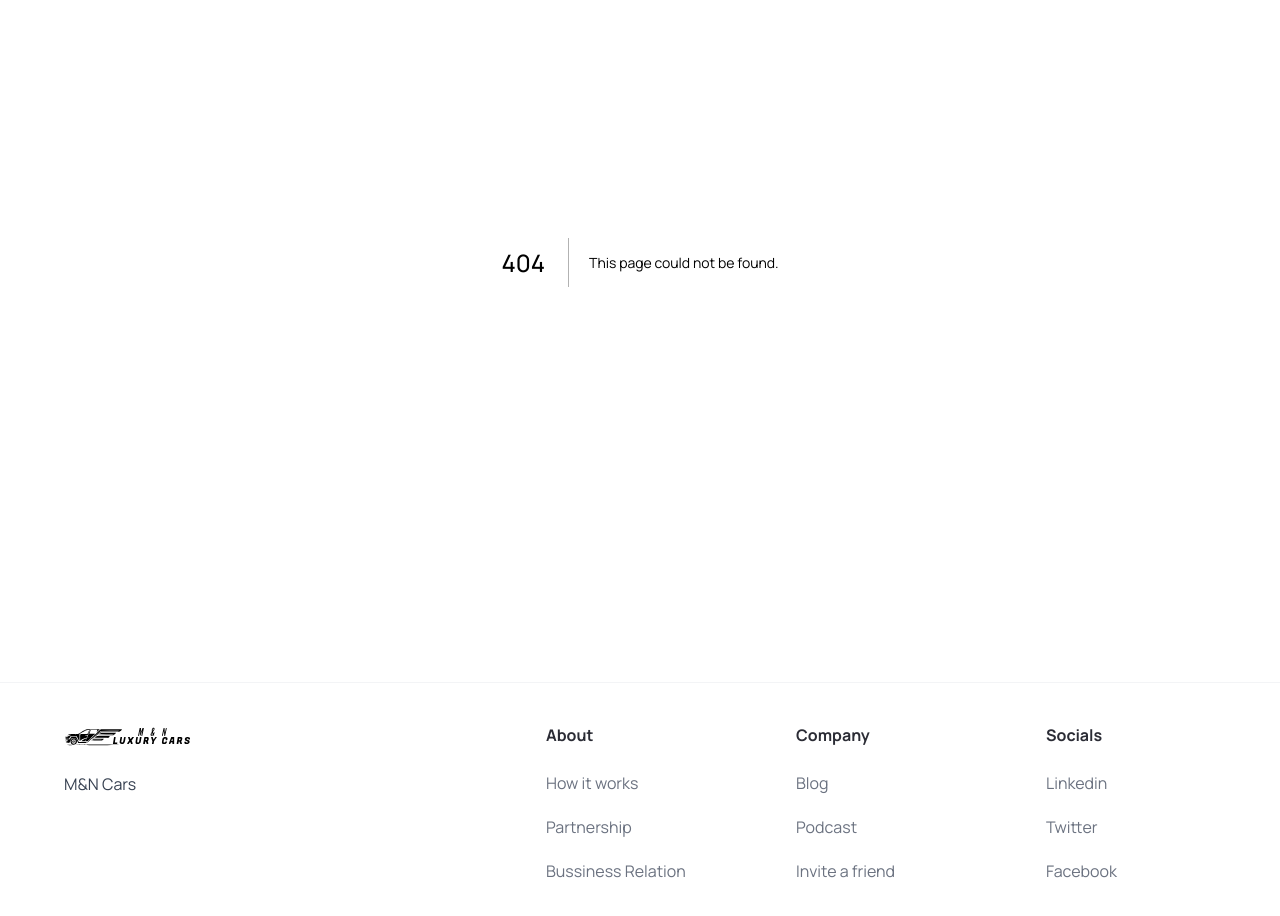
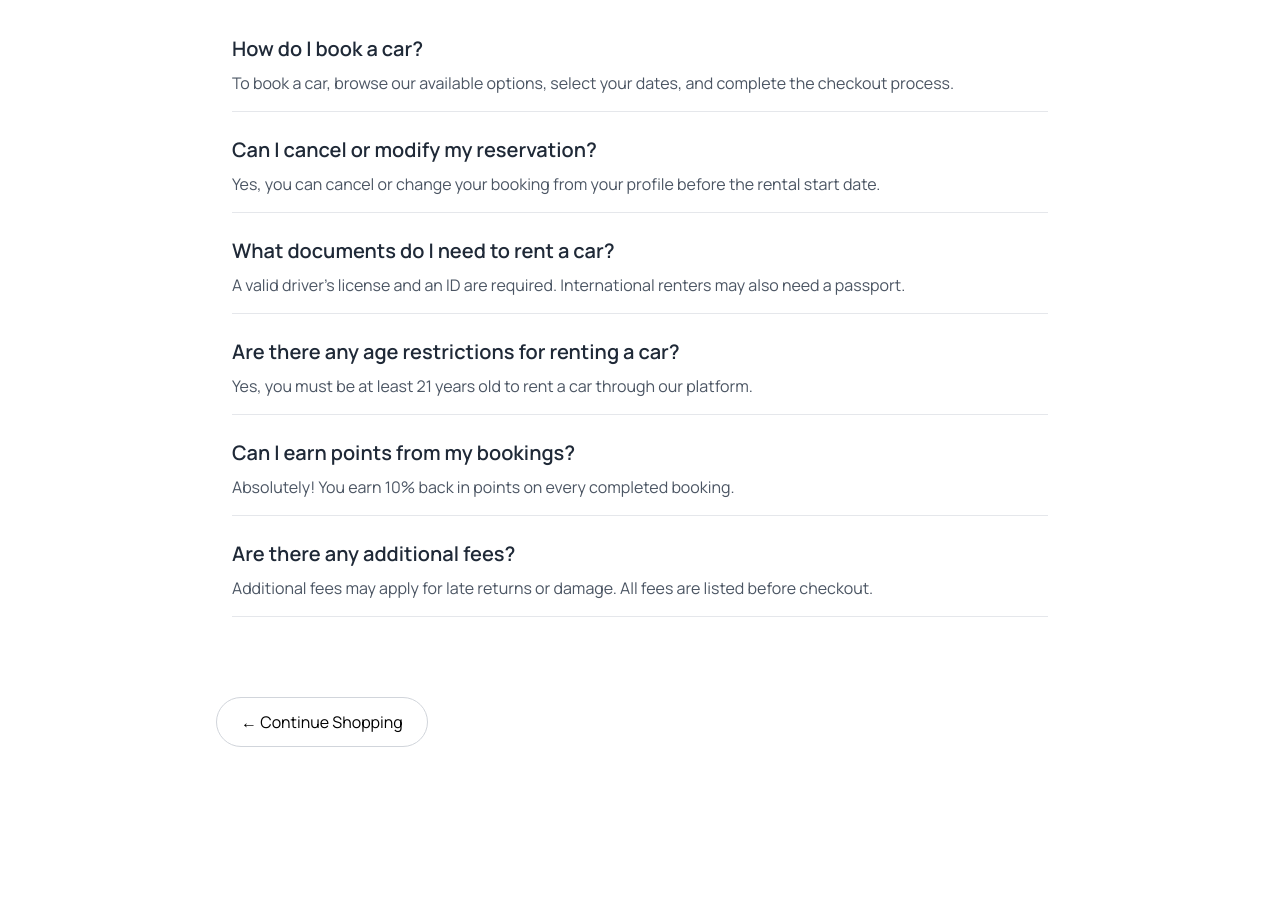
Before and after one commit to NatanelMordov/Cars_rent, a Next.js app: page /FAQ in a window 1280 px wide. Before the commit this address had no page. Shown: the part 200-1116 px from the top of the page. After the commit the page ends 987 px from the top, so only its background shows below. Built offline with nearby package versions, Linux system fonts and the light colour scheme.

Commit message:
Final touch - part 1
Final touch - part 1

```diff
--- a/components/Navbar.tsx
+++ b/components/Navbar.tsx
@@ -52,6 +52,20 @@ const Navbar = () => {
                 />
               </button>
             </Link>
+            <button className="p-2 border border-gray-300 rounded-full hover:bg-gray-100 transition"
+               onClick={() => {
+                  sessionStorage.clear();
+                  window.location.href = "/";
+                }}>
+                <Image
+                  src="/logout.svg"
+                  alt="Logout"
+                  width={24}
+                  height={24}
+                  className="object-contain"
+                />
+
+              </button>
           </div>
         ) : (
            <Link
--- a/constants/index.ts
+++ b/constants/index.ts
@@ -74,25 +74,23 @@ export const manufacturers = [
     {
       title: "About",
       links: [
-        { title: "How it works", url: "https://github.com/NatanelMordov/MN_Cars" },
-        { title: "Partnership", url: "https://natanelmordovsite.netlify.app/" },
-        { title: "Bussiness Relation", url: "https://natanelmordovsite.netlify.app/" },
+        { title: "How it works", url: "https://github.com/NatanelMordov/Cars_rent" }
       ],
     },
-      {
-        title: "Company",
+       {
+        title: "Help",
         links: [
-          { title: "Blog", url: "/" },
-          { title: "Podcast", url: "/" },
-          { title: "Invite a friend", url: "/" },
+          { title: "Q & A", url: "./FAQ" }
         ],
       },
     {
-      title: "Socials",
+      title: "Created By",
       links: [
-        { title: "Linkedin", url: "https://www.linkedin.com/in/natanel-mordov-171a081b5/" },
-        { title: "Twitter", url: "/" },
-        { title: "Facebook", url: "/" },
+        { title: "Lina Nijem", url: "https://www.linkedin.com/in/lina-nijem-615855156/" },
+        { title: "Roger Hino", url: "https://www.linkedin.com/in/roger-hino-932418216/" },
+        { title: "Lior Zemah", url: "https://www.linkedin.com/in/lior-zemah/" },
+        { title: "Maytal Mordov", url: "https://www.linkedin.com/in/maytal-mordov-15187b28b/" },
+        { title: "Natanel Mordov", url: "https://www.linkedin.com/in/natanel-mordov-171a081b5/" }
       ],
     },
   ];
--- /dev/null
+++ b/pages/FAQ.tsx
@@ -0,0 +1,70 @@
+"use client";
+import Link from "next/link";
+import Image from "next/image";
+import "../app/globals.css";
+
+const faqs = [
+  {
+    question: "How do I book a car?",
+    answer: "To book a car, browse our available options, select your dates, and complete the checkout process.",
+  },
+  {
+    question: "Can I cancel or modify my reservation?",
+    answer: "Yes, you can cancel or change your booking from your profile before the rental start date.",
+  },
+  {
+    question: "What documents do I need to rent a car?",
+    answer: "A valid driver’s license and an ID are required. International renters may also need a passport.",
+  },
+  {
+    question: "Are there any age restrictions for renting a car?",
+    answer: "Yes, you must be at least 21 years old to rent a car through our platform.",
+  },
+  {
+    question: "Can I earn points from my bookings?",
+    answer: "Absolutely! You earn 10% back in points on every completed booking.",
+  },
+    {
+    question: "Are there any additional fees?",
+    answer: "Additional fees may apply for late returns or damage. All fees are listed before checkout.",
+  },
+];
+
+
+export default function FAQPage() {
+
+  return (
+    <div className="min-h-screen bg-white text-black font-sans">
+      {/* Header */}
+      <header className="flex items-center justify-start p-6 shadow-md">
+        <Link href="/" className="hover:scale-105 transition">
+          <Image src="/logo (1).svg" alt="Logo" width={160} height={40} />
+        </Link>
+      </header>
+
+      {/* Main Content */}
+      <main className="max-w-4xl mx-auto px-6 py-10">
+        <h1 className="text-3xl font-bold border-b pb-4 mb-6">Frequently Asked Questions</h1>
+                <div className="max-w-4xl mx-auto px-4 py-10">
+      <div className="space-y-6">
+        {faqs.map((faq, index) => (
+          <div key={index} className="border-b pb-4">
+            <h3 className="text-xl font-semibold text-gray-800">{faq.question}</h3>
+            <p className="text-gray-600 mt-2">{faq.answer}</p>
+          </div>
+        ))}
+      </div>
+    </div>
+
+            <div className="mt-10 flex flex-col sm:flex-row justify-between gap-4">
+              <Link
+                href="/"
+                className="bg-white border border-gray-300 text-black px-6 py-3 rounded-full hover:bg-gray-100 transition"
+              >
+                ← Continue Shopping
+              </Link>
+            </div>
+      </main>
+    </div>
+  );
+}
--- a/pages/LoginPopup.tsx
+++ b/pages/LoginPopup.tsx
@@ -3,9 +3,7 @@ import React, { useState } from 'react';
 import "../app/globals.css";
 import '../public/close.svg';
 import Link from 'next/link';
-//import { useRouter } from 'next/navigation';
 import router from 'next/router';
-// import axios from 'axios';
 
 const LoginPopup = ({}) => {
   const [currState, setCurrState] = useState("Sign Up");
@@ -13,8 +11,16 @@ const LoginPopup = ({}) => {
   const [password, setPassword] = useState("");
   const [name, setName] = useState(""); // only for sing up
   const [errorMessage, setErrorMessage] = useState('');
+  const [popupMessage, setPopupMessage] = useState("");
+  const [showPopup, setShowPopup] = useState(false);
 
-  // פונקציה לשליחת בקשה ל-login
+  ////
+    const showMessage = (message: string) => {
+    setPopupMessage(message);
+    setShowPopup(true);
+  };
+
+  // Function to send a request to Login
   const handleLogin = async (e: { preventDefault: () => void; }) => {
     e.preventDefault();
 
@@ -47,24 +53,24 @@ const LoginPopup = ({}) => {
       }
     } catch (err) {
       console.error('Error during login:', err);
-      alert('An error occurred during login');
+      showMessage("An error occurred during login");
     }
   };
 
 
 
-  // פונקציה לשליחת בקשה ל-sign up
+  // Function to send a request to -sign up
   const handleSignUp = async (e: { preventDefault: () => void; }) => {
     e.preventDefault();
 
       if (!email || !password || !name) {
-      alert('Please fill in all fields.');
+      showMessage("Please fill in all fields!");
       return;
   }
 
    const emailRegex = /^[^\s@]+@[^\s@]+\.[^\s@]+$/;
   if (!emailRegex.test(email)) {
-    alert('Please enter a valid email address');
+    showMessage("Please enter a valid email address");
     return;
   }
 
@@ -80,14 +86,15 @@ const LoginPopup = ({}) => {
       });
 
       if (response.ok) {
-        alert('Sign-up successful');
-        setCurrState("Login"); // לאחר ההרשמה, נעבור לדף הלוגין
+        showMessage("Welcome! Your account was created successfully and you received 150 welcome points 🎉");
+        setCurrState("Login"); // After sign up -> move to log in
       } else {
-        alert('Sign-up failed: ' + response.statusText);
+        const text = await response.text();
+        showMessage("Sign-up failed: " + text);
       }
     } catch (err) {
       console.error('Error during sign up:', err);
-      alert('An error occurred during sign-up');
+      showMessage("An error occurred during sign-up");
     }
   };
 
```
Also changed, not shown: public/logout.svg (added), 1 other file (tests, documents, lock files or other folders).
